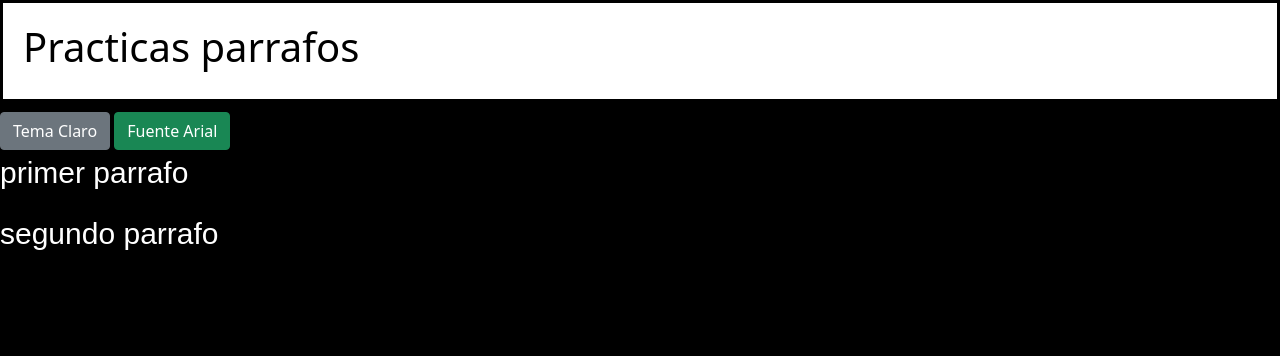
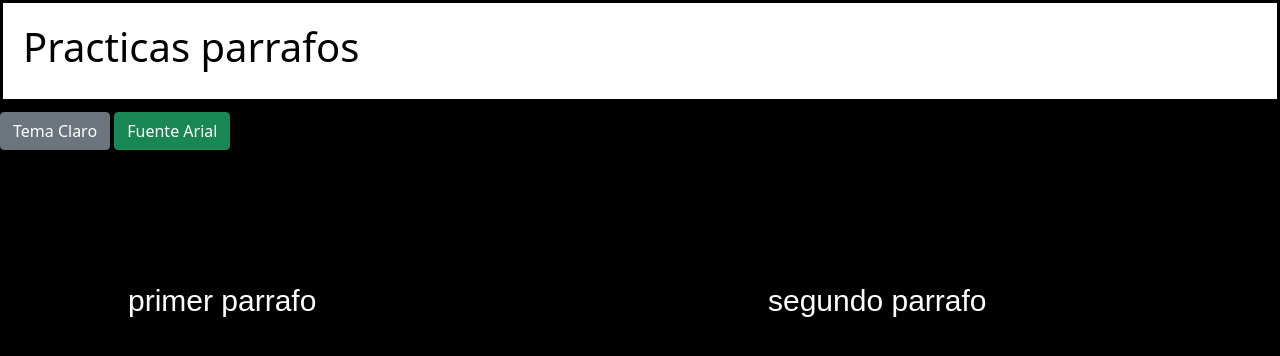
Before and after one commit to Nancy20m4c/practica-parrafos, a plain HTML site: page index.html in a window 1280 px wide. Drawn offline with nearby package versions, Linux system fonts and the light colour scheme.

Commit message:
'cambios'

```diff
--- a/index.html
+++ b/index.html
@@ -24,9 +24,14 @@
     </nav>
 
     <div id='panel-principal' class="arial" >
+        <div id="p1">
+            <p>primer parrafo</p>
+        </div>
 
-        <p>primer parrafo</p>
-        <p>segundo parrafo</p>
+        <div id="p2">
+            <p>segundo parrafo</p>
+        </div>
+
     </div>
     <script src='parrafos.js'></script>
     <!-- JavaScript Bundle with Popper -->
--- a/style.css
+++ b/style.css
@@ -6,25 +6,32 @@ header {
     margin-bottom: 10px;
 }
 
-nav{
-    /* background-color: #00800042; */
-}
-
 #panel-principal{
     width: 100%;
     min-height: 500px;
 
-    /* background-color: antiquewhite; */
 }
 
 .arial{
     font-family: Arial;
     font-size: 30px;
-    align-self: center;
+    text-align: justify;
 }
 
 .times{
     font-family: Times;
     font-size: 40px;
-    align-self: baseline;
+    text-align: justify;
 }
+
+#p1{
+    margin: 10%;
+    width: 30%;
+    float: left;
+}
+
+#p2{
+    margin: 10%;
+    width: 30%;
+    float: left;
+}
```
